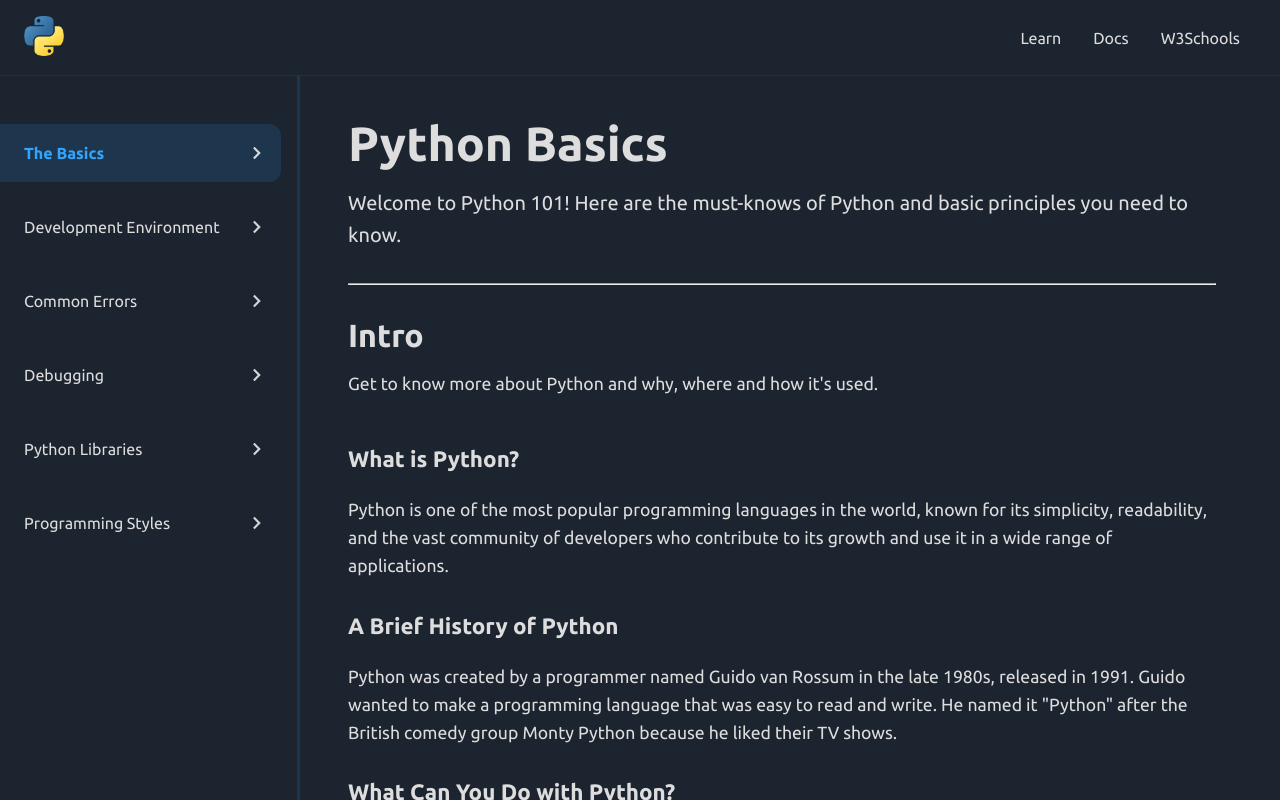
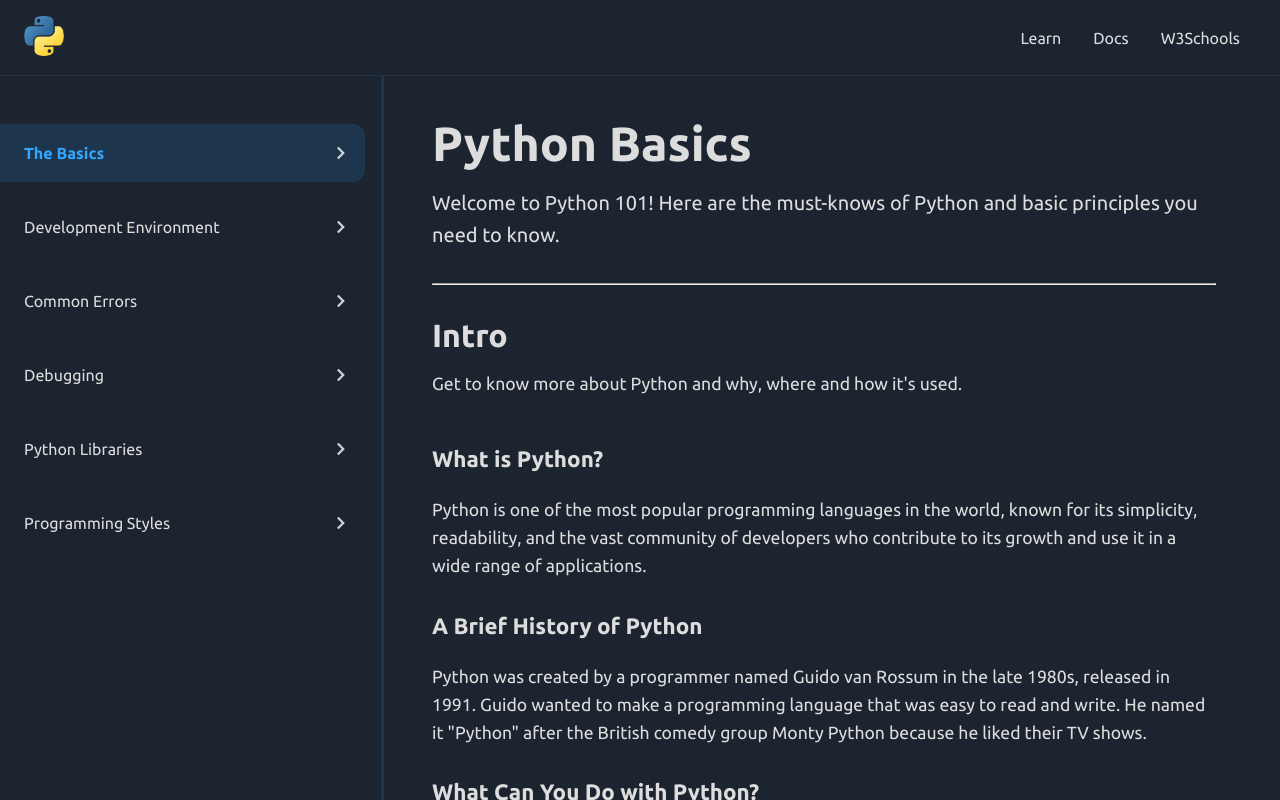
Before and after one commit to nataliadgalindo/python-wiki, a React (Vite) app: page /learn in a window 1280 px wide. Shown: the top 800 px of the page. Built offline with nearby package versions, Linux system fonts and the light colour scheme.

Commit message:
update responsivity

```diff
--- a/src/index.css
+++ b/src/index.css
@@ -128,14 +128,14 @@ li > strong {
 
 .grid-container {
   display: grid;
-  grid-template-columns: 300px auto;
+  grid-template-columns: calc(100vw * 0.3) 70%;
 }
 
 /* side nav */
 
 .side-nav {
   position: fixed;
-  width: 300px;
+  width: calc(100vw * 0.3);
   height: 100%;
   padding: 2.5rem 1rem 0 0;
   border-right: 3px solid var(--grayish-blue);
```
